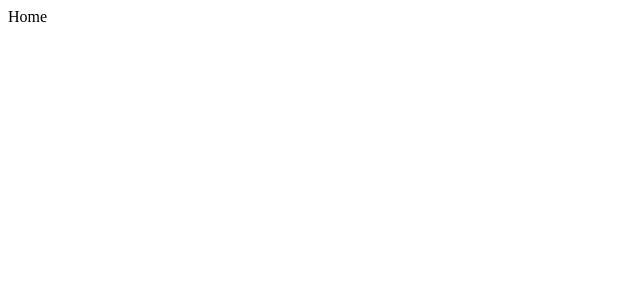
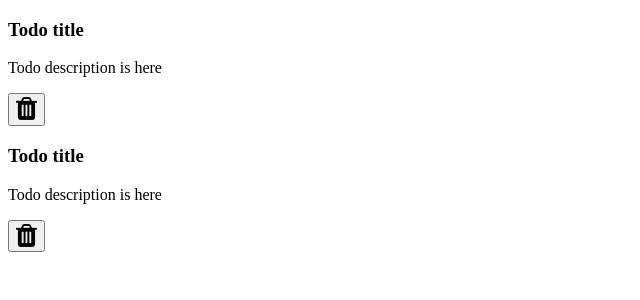
Before and after one commit to RafsanSwadhin/React-Todo-App, a React (Vite) app in the folder vite-project/: page / in a window 1280 px wide. Shown: the top 300 px of the page, without its empty margins (0-640 px from the left). Built offline with nearby package versions, Linux system fonts and the light colour scheme.

Commit message:
26th feb

```diff
--- a/vite-project/package.json
+++ b/vite-project/package.json
@@ -10,6 +10,7 @@
     "preview": "vite preview"
   },
   "dependencies": {
+    "font-awesome": "^4.7.0",
     "react": "^19.0.0",
     "react-dom": "^19.0.0"
   },
--- a/vite-project/src/components/Home.jsx
+++ b/vite-project/src/components/Home.jsx
@@ -1,14 +1,24 @@
 import React from 'react'
+import Todos from './Todos'
 
-const dummyTodos = {
-    id : 1,
+const dummyTodos = [
+  {
+    id : 2,
     title : "Todo title",
-    desc : " Todo description is here "
+    desc : " Todo description is here ",
+},
+
+{
+  id : 1,
+  title : "Todo title",
+  desc : " Todo description is here ",
 }
+]
 const Home = () => {
-  return (
-    <div>Home</div>
-  )
+  return <div>
+      <Todos todos = {dummyTodos}/>
+    </div>
+
 }
 
 export default Home
--- /dev/null
+++ b/vite-project/src/components/Todo.jsx
@@ -0,0 +1,20 @@
+import React from 'react'
+
+const Todo = (props) => {
+    const {title, desc , id} = props.todo;
+  return (
+    <article>
+        <div>
+            <h3>{title}</h3>
+            <p>{desc}</p>
+        </div>
+        <div>
+            <button>
+                <i className='fa fa-trash fa-2x'></i>
+            </button>
+        </div>
+    </article>
+  )
+}
+
+export default Todo
--- /dev/null
+++ b/vite-project/src/components/Todos.jsx
@@ -0,0 +1,18 @@
+import React from 'react';
+import Todo from './Todo'; // Ensure you have this component
+
+const Todos = (props) => {
+  console.log(props.todos);
+
+  return (
+    <section>
+      {
+        props.todos.map((todo) => (  // ✅ Corrected arrow function syntax
+          <Todo todo={todo} key={todo.id} />
+        ))
+      }
+    </section>
+  );
+};
+
+export default Todos;
```
Also changed, not shown: vite-project/src/main.jsx (+3 -5 lines), vite-project/src/components/home.module.css (added), vite-project/src/components/todo.module.css (added), vite-project/src/components/todos.module.css (added), 1 other file (tests, documents, lock files or other folders).
